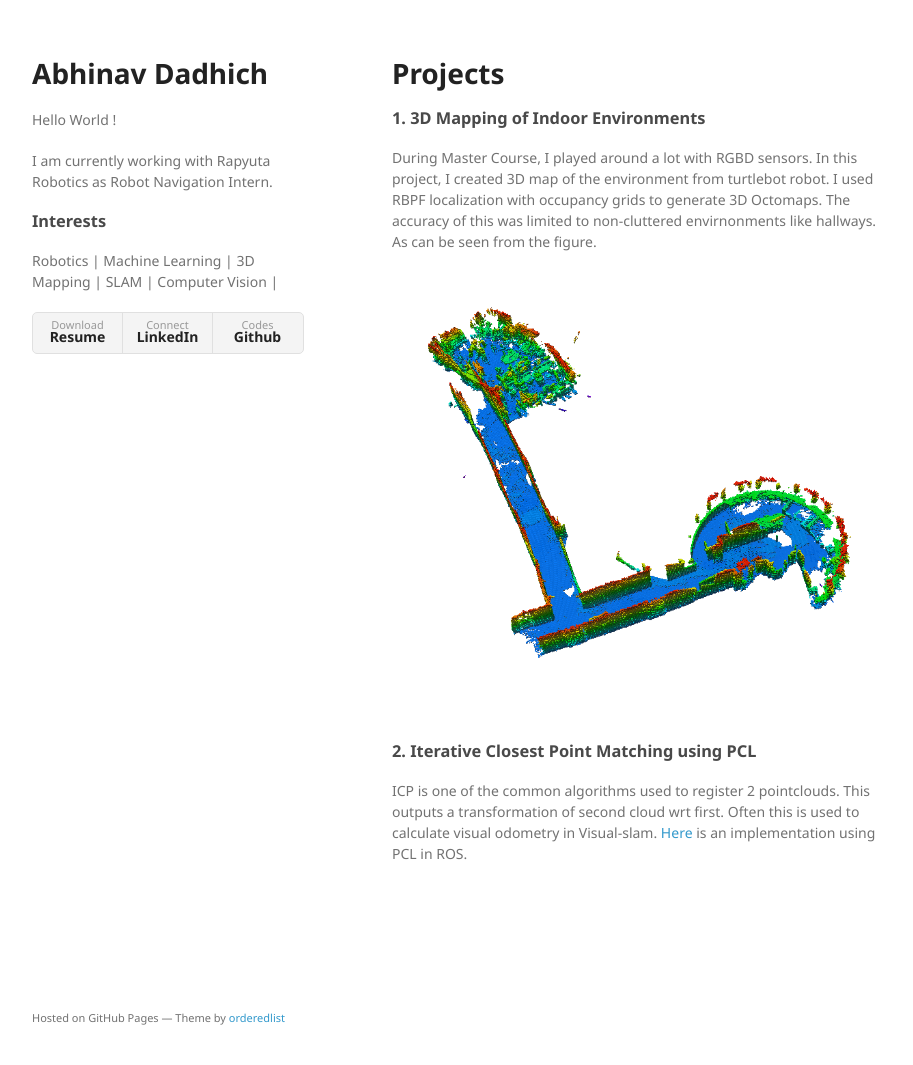
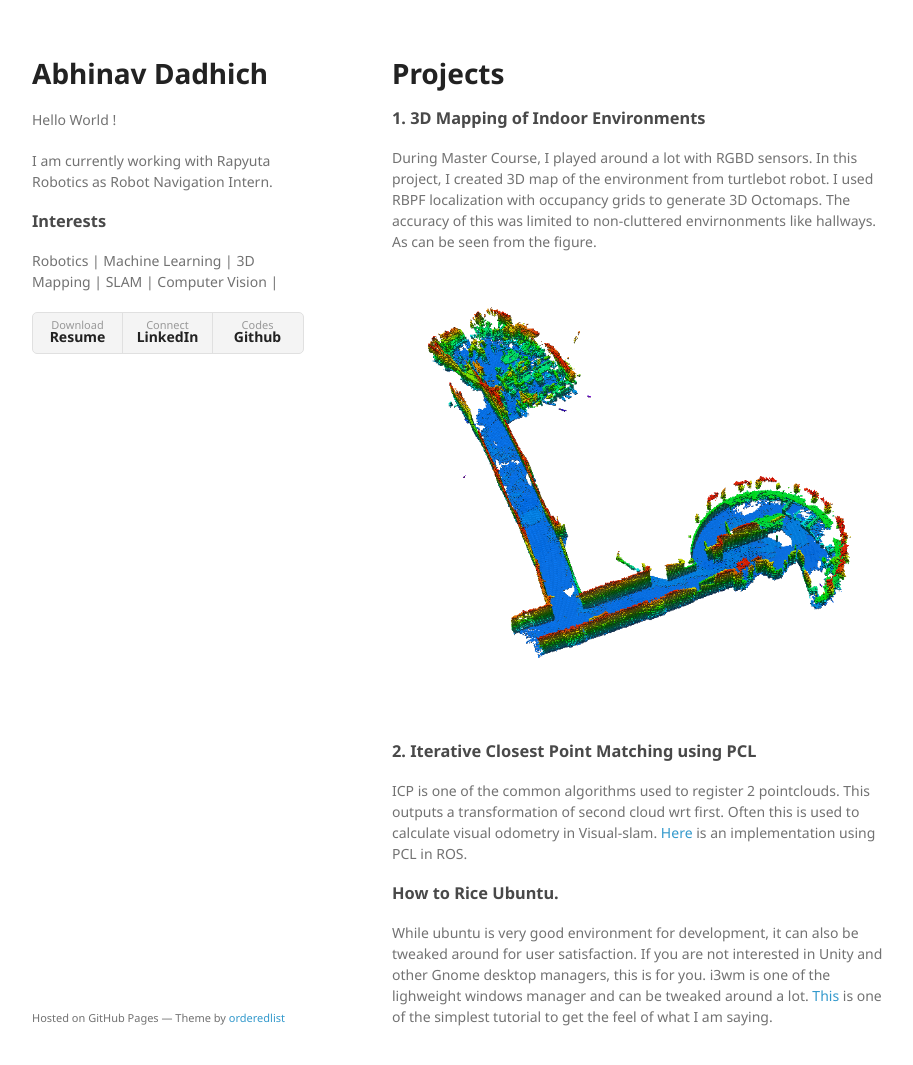
Before and after one commit to ResByte/ResByte.github.io, a Jekyll site: the page index.html, which Jekyll copies as it is, in a window 1280 px wide and 1097 px high. Shown: the top 1065 px of the window, without its empty margins (178-1091 px from the left). Built offline with Jekyll 4.4.1, drawn with Linux system fonts in a browser that asks for light colours.

Commit message:
updated projects

```diff
--- a/index.html
+++ b/index.html
@@ -46,6 +46,10 @@
 			<h3>2. Iterative Closest Point Matching using PCL </h3>
 	        <p>ICP is one of the common algorithms used to register 2 pointclouds. This outputs a transformation of second cloud wrt first. Often this is used to calculate visual odometry in Visual-slam. <a href="https://github.com/ResByte/3D-mapping/tree/master/Pose_Graph/ICP-Test">Here</a> is an implementation using PCL in ROS.</p>
 
+	        <h3>How to Rice Ubuntu.</h3>
+	        <p>
+	        While ubuntu is very good environment for development, it can also be tweaked around for user satisfaction. If you are not interested in Unity and other Gnome desktop managers, this is for you. i3wm is one of the lighweight windows manager and can be tweaked around a lot. <a href="https://www.youtube.com/watch?v=j1I63wGcvU4">This</a> is one of the simplest tutorial to get the feel of what I am saying.
+	        </p>
 
       </section>
       <footer>
```
